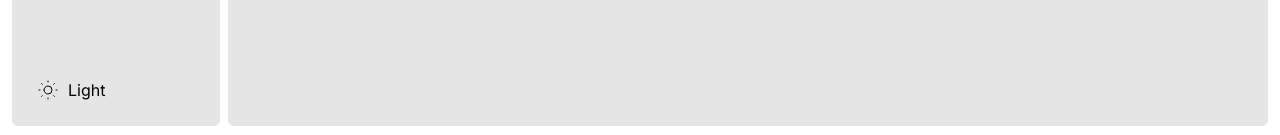
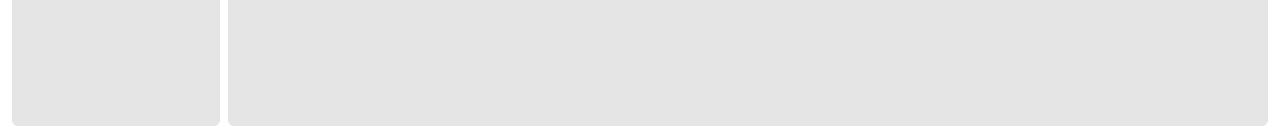
Before and after one commit to JoaquinJRG/tasks-app, a Next.js app: page / in a window 1280 px wide. Shown: the part 662-797 px from the top of the page. Built offline with nearby package versions, Linux system fonts and the light colour scheme.

Commit message:
delete night mode

```diff
--- a/app/components/DashBoard.jsx
+++ b/app/components/DashBoard.jsx
@@ -10,11 +10,11 @@ import useDarkTheme from "../lib/useDarkTheme";
 
 export function DashBoard() {
   const pathName = usePathname();
-  const [darkTheme, setDarkTheme] = useDarkTheme();
+  //const [darkTheme, setDarkTheme] = useDarkTheme();
 
-  const darkModeHandler = () => {
-    setDarkTheme(darkTheme);
-  };
+  //const darkModeHandler = () => {
+  //  setDarkTheme(darkTheme);
+  //};
 
   return (
     <nav className="h-full flex lg:flex-col items-center lg:items-stretch justify-between">
@@ -38,12 +38,12 @@ export function DashBoard() {
         </li>
       </ul>
       <ul className="flex flex-row items-center lg:items-stretch lg:flex-col gap-2 *:p-2 *:rounded-md">
-        <li onClick={darkModeHandler} className="cursor-pointer">
+        {/*<li onClick={darkModeHandler} className="cursor-pointer">
           <div className="flex items-center gap-2 select-none">
             {darkTheme == 'light' ? <MoonIcon /> : <SunIcon />}
             {darkTheme == 'light' ? <h2>Dark</h2> : <h2>Light</h2>}
           </div>
-        </li>
+        </li>*/}
       </ul>
     </nav>
   );
```
